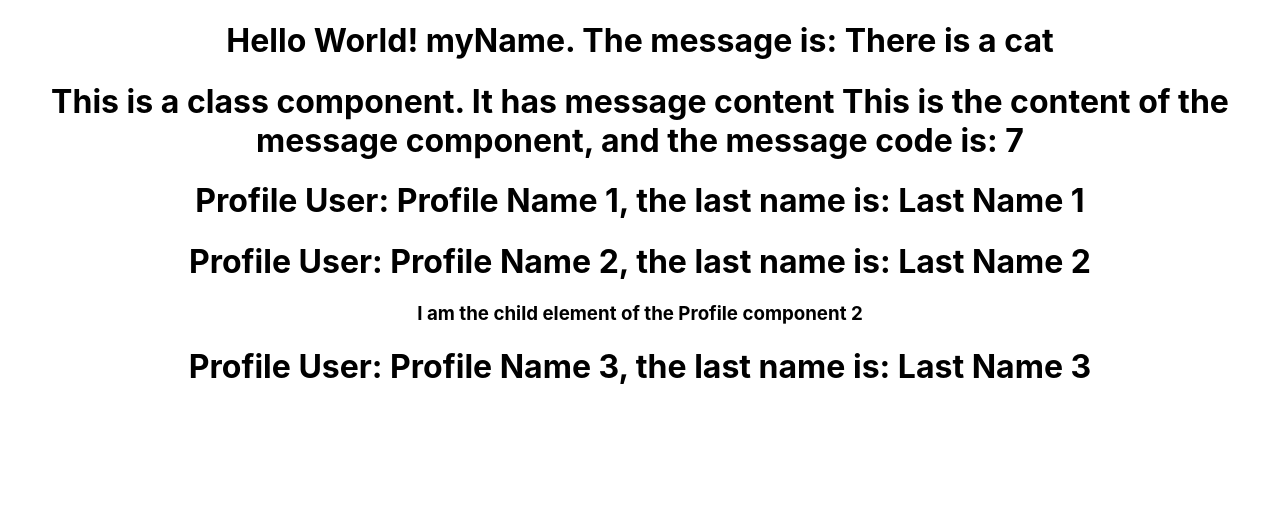
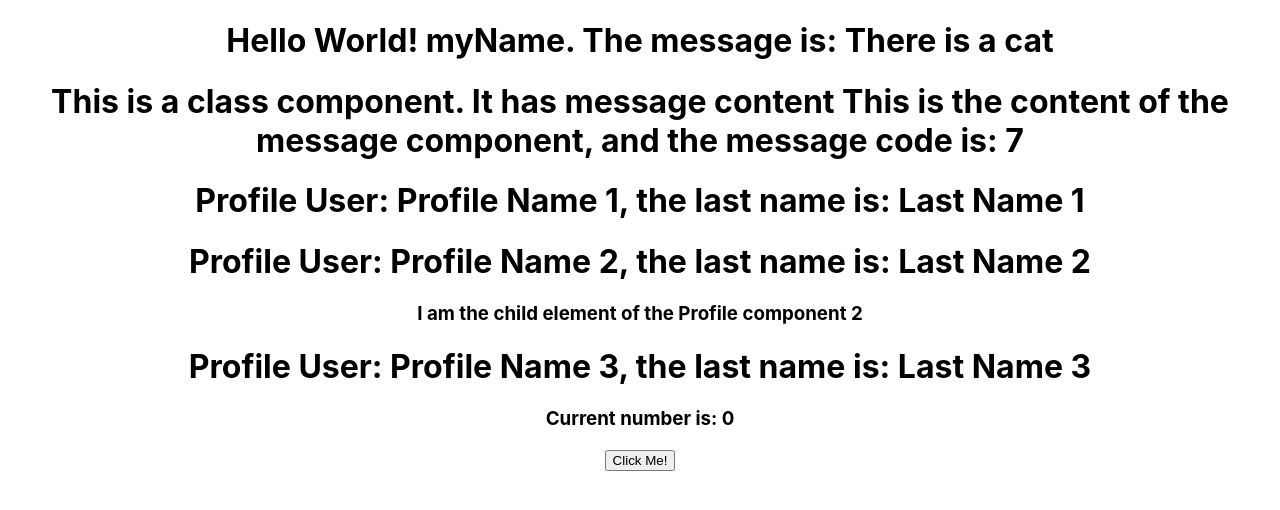
Before and after one commit to yujhenchen/first-react, a React (Create React App) app: page / in a window 1280 px wide. Shown: the top 510 px of the page. Built offline with nearby package versions, Linux system fonts and the light colour scheme.

Commit message:
add use state

```diff
--- a/src/App.js
+++ b/src/App.js
@@ -2,17 +2,22 @@ import "./App.css";
 import Hello from "./components/Hello";
 import Message from "./components/Message";
 import Profile from "./components/Profile";
+import Counter from "./components/Counter";
 
 function App() {
   return (
     <div className="App">
       <Hello />
-      <Message messageCode="7" messageContent="This is the content of the message component"/>
+      <Message
+        messageCode="7"
+        messageContent="This is the content of the message component"
+      />
       <Profile name="Profile Name 1" lastName="Last Name 1" />
       <Profile name="Profile Name 2" lastName="Last Name 2">
         <h3>I am the child element of the Profile component 2</h3>
       </Profile>
       <Profile name="Profile Name 3" lastName="Last Name 3" />
+      <Counter />
     </div>
   );
 }
--- /dev/null
+++ b/src/components/Counter.js
@@ -0,0 +1,23 @@
+import { Component } from "react";
+
+class Counter extends Component {
+  constructor() {
+    super();
+    this.state = { counter: 0 };
+  }
+
+  increase(){
+    this.setState({counter : this.state.counter+1});
+  }
+
+  render() {
+    return (
+      <div>
+        <h3>Current number is: {this.state.counter}</h3>
+        <button onClick={ ()=> this.increase()}>Click Me!</button>
+      </div>
+    );
+  }
+}
+
+export default Counter;
```
